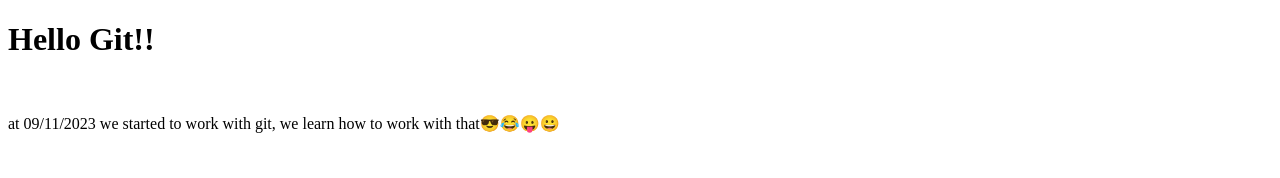
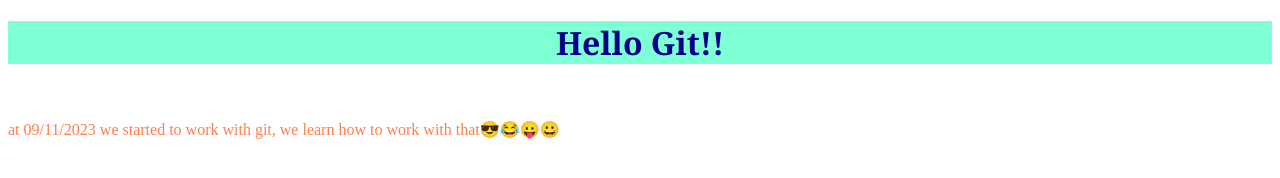
Before and after one commit to Simcha162/my-project, a plain HTML site: page index.html in a window 1280 px wide. Drawn offline with Linux system fonts and the light colour scheme.

Commit message:
adding title and paragraph

```diff
--- a/index.html
+++ b/index.html
@@ -7,8 +7,8 @@
     <title>Git</title>
 </head>
 <body>
-    <h1>Hello Git!!</h1>
+    <h1 style="text-align: center;background-color: aquamarine;color: darkblue;font-family: Georgia, 'Times New Roman', Times, serif;">Hello Git!!</h1>
     <br>
-    <p>at 09/11/2023 we started to work with git, we learn how to work with that😎😂😛😀</p>
+    <p style="color:coral;">at 09/11/2023 we started to work with git, we learn how to work with that😎😂😛😀</p>
 </body>
 </html>
```
